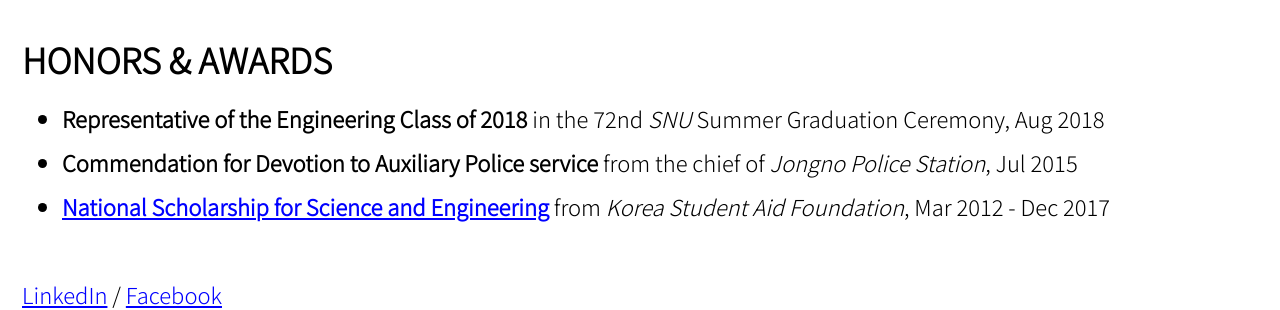
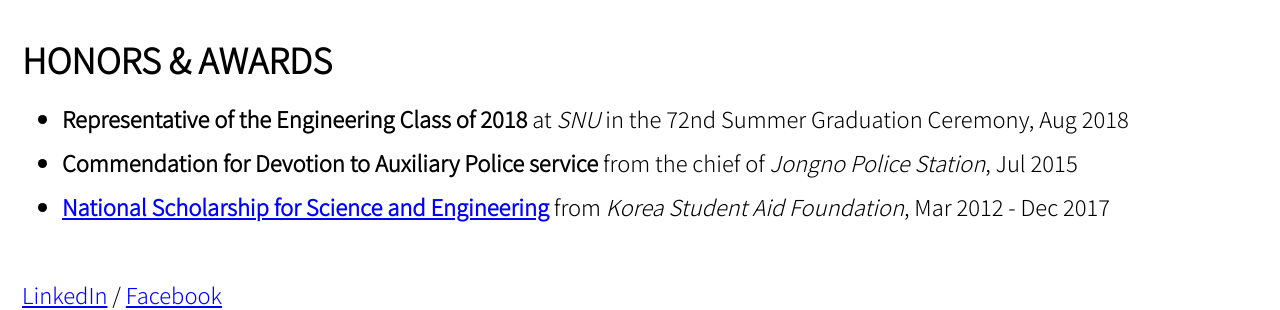
Before and after one commit to jun9303/jun9303.github.io, a Jekyll site: the page built from _pages/about.md, in a window 1280 px wide and 900 px high, scrolled down 2001 px. Shown: the part 338-648 px from the top of the window. Built offline with Jekyll 4.4.1, drawn with Linux system fonts in a browser that asks for light colours; cached includes are drawn as plain includes; nearby versions of some CDN libraries.

Commit message:
Signed-off-by: SJ <jun9303@gmail.com>

```diff
--- a/_pages/about.md
+++ b/_pages/about.md
@@ -70,7 +70,7 @@ feature_row:
 
 # HONORS & AWARDS
 
-- **Representative of the Engineering Class of 2018** in the 72nd *SNU* Summer Graduation Ceremony, Aug 2018
+- **Representative of the Engineering Class of 2018** at *SNU* in the 72nd Summer Graduation Ceremony, Aug 2018
 - **Commendation for Devotion to Auxiliary Police service** from the chief of *Jongno Police Station*, Jul 2015
 - **[National Scholarship for Science and Engineering](http://www.kosaf.go.kr/eng/jsp/aid/aid02_01_01.jsp?ttab1=0)** from *Korea Student Aid Foundation*, Mar 2012 - Dec 2017
 
```
